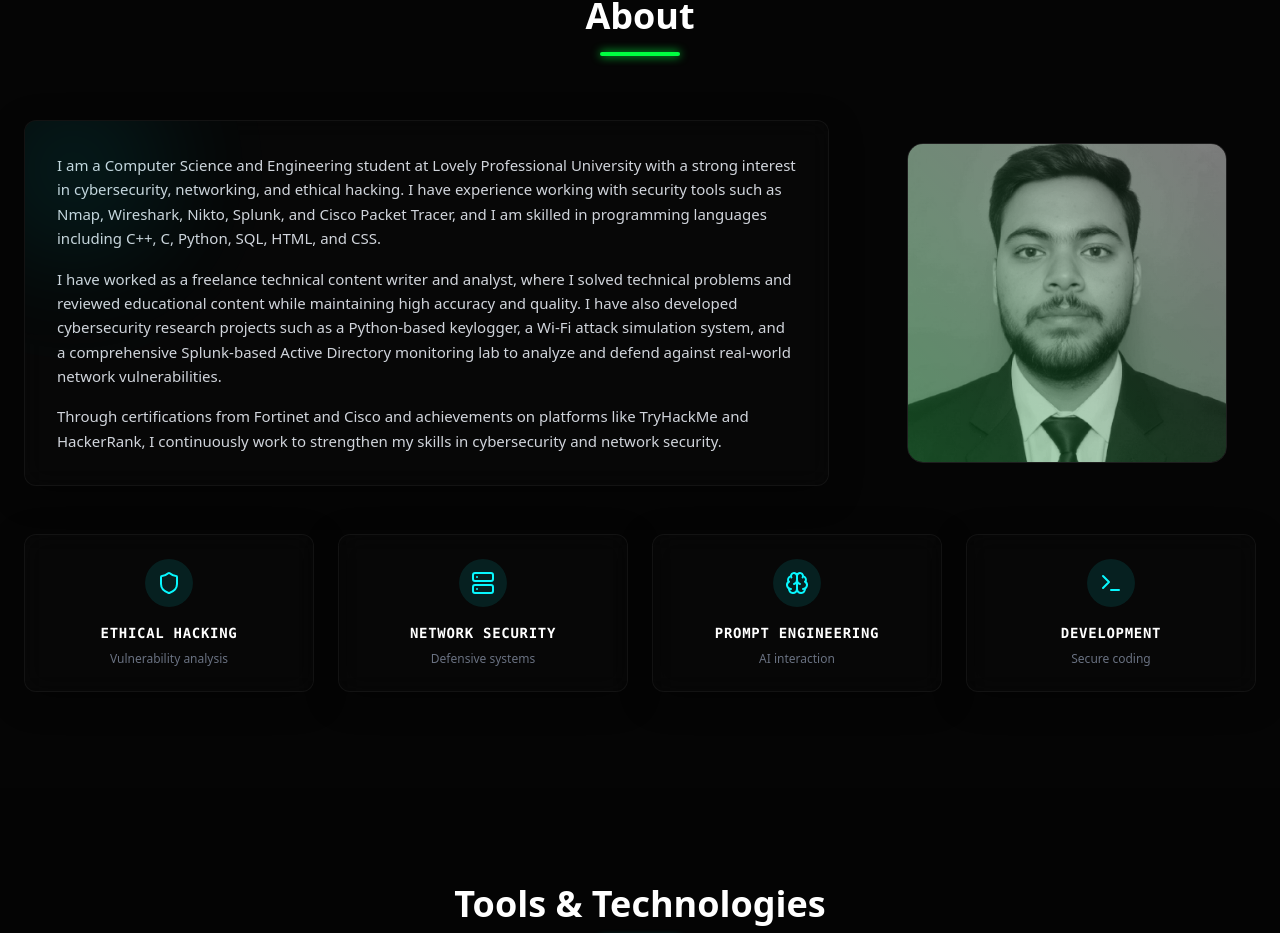
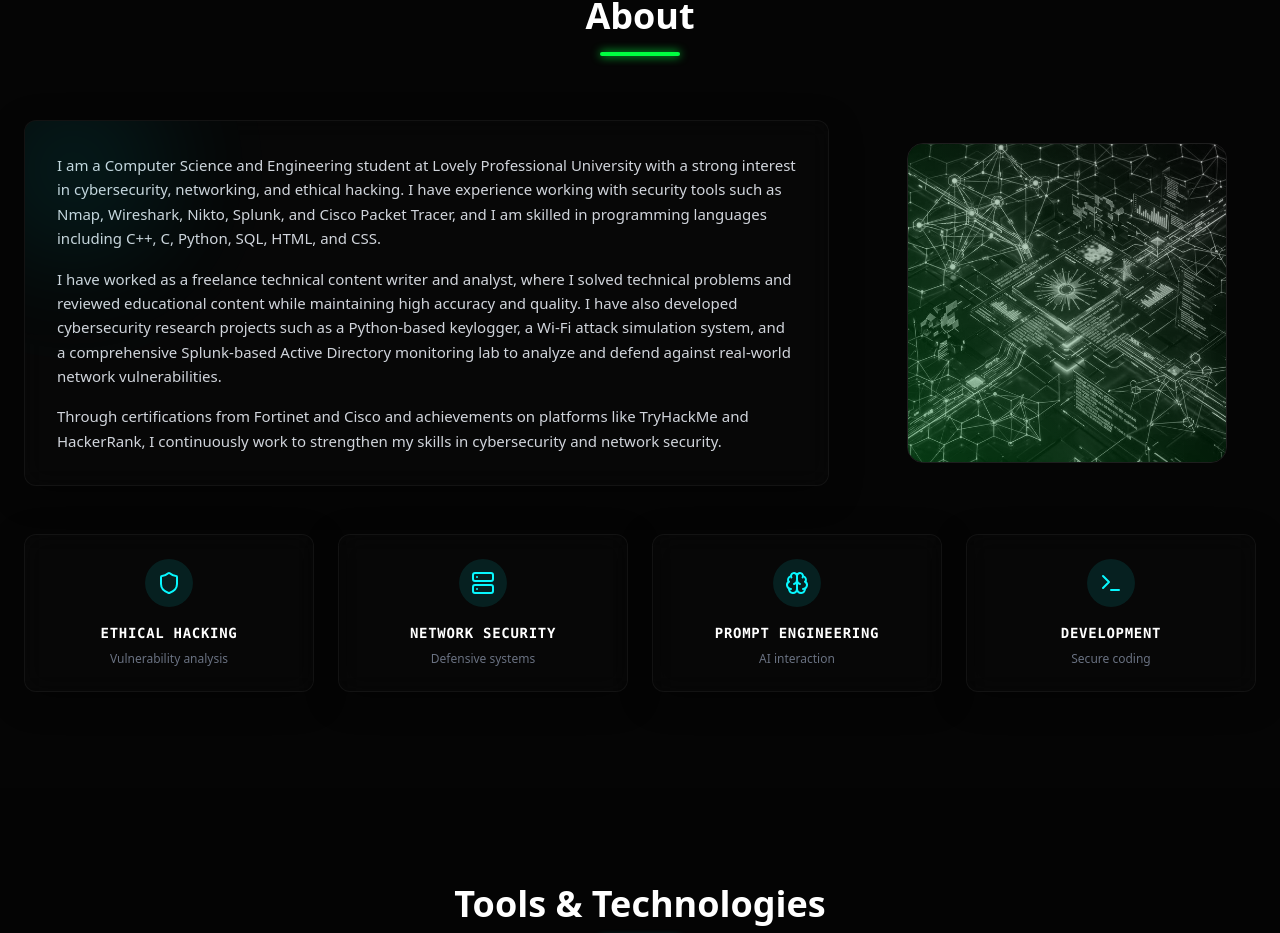
Before and after one commit to varunmhr5856/portfolio-, a Next.js app: page / in a window 1280 px wide. Shown: the part 900-1833 px from the top of the page. Built offline with nearby package versions, Linux system fonts and the light colour scheme.

Commit message:
Replace About profile photo with custom AI cybersecurity visual

```diff
--- a/src/components/sections/About.tsx
+++ b/src/components/sections/About.tsx
@@ -55,8 +55,8 @@ export function About() {
               <div className="relative rounded-2xl overflow-hidden border border-white/10 group aspect-square max-w-[320px] mx-auto">
                 <div className="absolute inset-0 bg-gradient-to-tr from-[rgba(0,255,65,0.2)] to-transparent z-10" />
                 <img
-                  src="/profile.png"
-                  alt="Varun Mehrotra"
+                  src="/about-ai.png"
+                  alt="Cybersecurity Visual"
                   className="w-full h-full object-cover grayscale opacity-80 group-hover:grayscale-0 group-hover:opacity-100 transition-all duration-700 scale-105 group-hover:scale-100"
                 />
                 <div className="absolute inset-0 border-2 border-[var(--color-cyber-green)] opacity-0 group-hover:opacity-30 transition-opacity duration-500 z-20" />
```
Also changed, not shown: public/about-ai.png (added).
